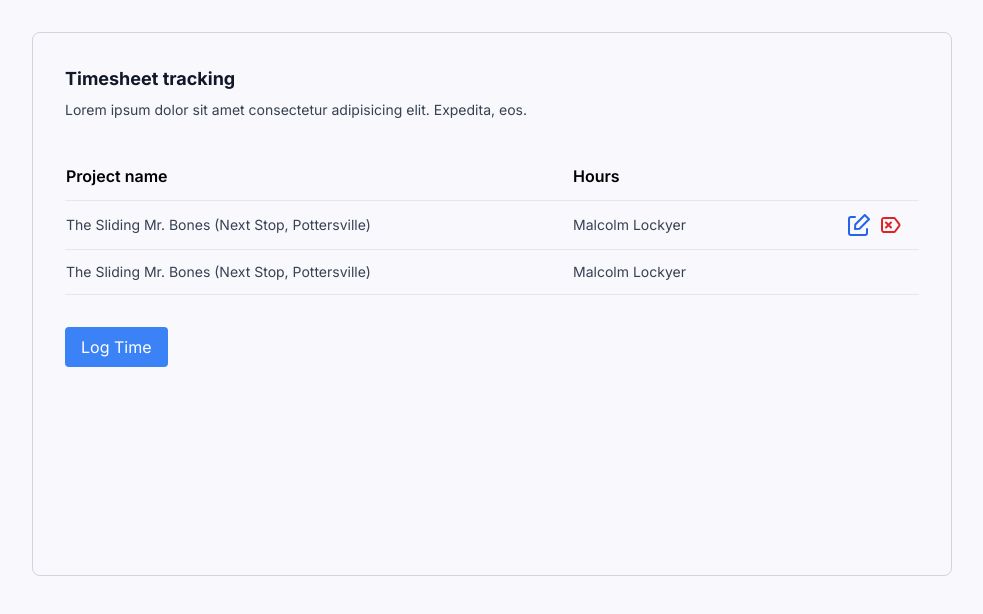
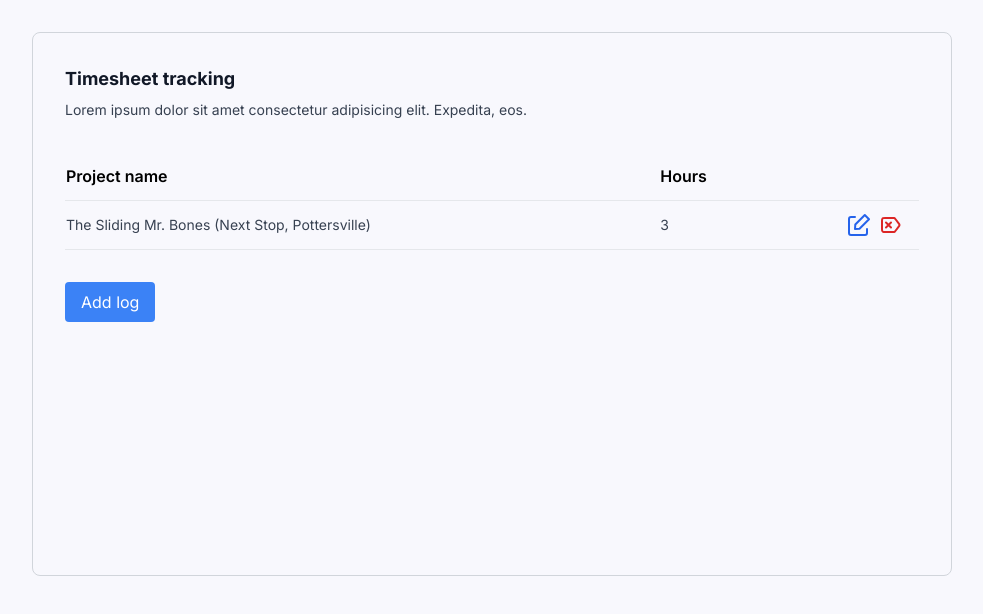
Before and after one commit to martpika/timesheet-tracking, a Next.js app: page / in a window 1280 px wide. Shown: the top 614 px of the page, without its empty margins (148-1131 px from the left). Built offline with nearby package versions, Linux system fonts and the light colour scheme.

Commit message:
connected store to the page

```diff
--- a/src/app/components/modal/timesheet/hook.ts
+++ b/src/app/components/modal/timesheet/hook.ts
@@ -1,3 +1,4 @@
+import { addTimesheet } from "@/app/store/timesheet"
 import { zodResolver } from "@hookform/resolvers/zod"
 import {
   useEffect,
@@ -11,10 +12,12 @@ import { z } from "zod"
 const formSchema = z.object({
   name: z
     .string()
-    .min(4, "Please enter the name"),
+    .min(4, "Minimum of 4 characters"),
   hours: z
-    .number()
-    .gt(0, "Should be minimum of 1 hour")
+    .string()
+    .refine(val => parseInt(val) > 0, {
+      message: "Minimum of 1 hour"
+    })
 })
 
 type FormSchema = z.TypeOf<typeof formSchema>
@@ -31,7 +34,16 @@ export const useTimesheet = () =>{
   })
   const [ isTimesheetSuccess, setIsTimesheetSuccess ] = useState(false)
 
+
   const submitHandler: SubmitHandler<FormSchema> = async(data) =>{
+    if ( isTimesheetSuccess ) return
+
+    setIsTimesheetSuccess(false)
+    addTimesheet({
+      name: data.name,
+      hours: parseInt(data.hours)
+    })
+    setIsTimesheetSuccess(true)
     reset()
   }
 
@@ -39,7 +51,7 @@ export const useTimesheet = () =>{
     if ( isTimesheetSuccess ) {
       const timeout = setTimeout(() =>{
         setIsTimesheetSuccess(false)
-      }, 5000)
+      }, 3000)
 
       return () => { clearTimeout(timeout) }
     }
--- a/src/app/components/modal/timesheet/timesheet.tsx
+++ b/src/app/components/modal/timesheet/timesheet.tsx
@@ -38,8 +38,7 @@ const Timesheet = ({ exit }: FormProps) =>{
             className="block w-full border-b border-b-gray-400 bg-transparent py-1 pl-1 outline-none focus-within:font-medium"
             type="text"
             name="name"
-            id="name"
-            required />
+            id="name" />
           { !!formErrors.name?.message && <p className="text-red-600 text-[clamp(14px,3vw,16px)]">{ formErrors.name.message }</p> }
         </div>
         <div className="mb-[clamp(16px,4vw,32px)]">
@@ -50,10 +49,9 @@ const Timesheet = ({ exit }: FormProps) =>{
           <input
             { ...register("hours") }
             className="block w-full border-b border-b-gray-400 bg-transparent py-1 pl-1 outline-none focus-within:font-medium"
-            type="hours"
+            type="number"
             name="hours"
-            id="hours"
-            required />
+            id="hours" />
           { !!formErrors.hours?.message && <p className="text-red-600 text-[clamp(14px,3vw,16px)]">{ formErrors.hours.message }</p> }
         </div>
         <motion.button
@@ -79,7 +77,7 @@ const Timesheet = ({ exit }: FormProps) =>{
               opacity: 0,
               x: "100%"
             }}
-            className="rounded-lg rounded-r-none rounded-br-none bg-dark-one text-white py-4 px-8 fixed right-0 top-0">
+            className="rounded-lg rounded-r-none rounded-br-none bg-gray-900 text-white py-4 px-8 fixed right-0 top-0">
             <p className="text-[clamp(14px,3vw,18px)]">Log successfully added!!</p>
           </motion.div>
         ) }
--- a/src/app/page.tsx
+++ b/src/app/page.tsx
@@ -8,12 +8,39 @@ import { useExpansion } from "./lib/hooks/useExpansion"
 import {
   motion,
   AnimatePresence } from "framer-motion"
+import { useTimesheetStore } from "./store/timesheet"
 
 
 const Page = () =>{
   const {
     isExpanded,
     handleExpansion } = useExpansion()
+  const { data: timesheets } = useTimesheetStore()
+
+  const renderTimesheet = () =>{
+    const mappedTimesheet = timesheets.map(data => (
+      <tr className="border-t border-gray-200">
+        <td className="pr-4 py-3 text-sm text-gray-700">{ data.name }</td>
+        <td className="pr-4 py-3 text-sm text-gray-700">{ data.hours }</td>
+        <td className="pr-4 py-3">
+          <div className="flex justify-end">
+            <button className="text-blue-600 mr-2">
+              <div className=" h-6 w-6">
+                <EditIcon />
+              </div>
+            </button>
+            <button className="text-red-600">
+              <div className=" h-6 w-6">
+                <DeleteIcon />
+              </div>
+            </button>
+          </div>
+        </td>
+      </tr>
+    ))
+
+    return mappedTimesheet
+  }
 
   return (
     <main className="bg-[#f8f8fd] min-h-screen pt-8 px-4">
@@ -32,37 +59,18 @@ const Page = () =>{
               </tr>
             </thead>
             <tbody className=" border-b border-gray-200">
-              <tr className="border-t border-gray-200">
-                <td className="pr-4 py-3 text-sm text-gray-700">The Sliding Mr. Bones (Next Stop, Pottersville)</td>
-                <td className="pr-4 py-3 text-sm text-gray-700">Malcolm Lockyer</td>
-                <td className="pr-4 py-3">
-                  <div className="flex justify-end">
-                    <button className="text-blue-600 mr-2">
-                      <div className=" h-6 w-6">
-                        <EditIcon />
-                      </div>
-                    </button>
-                    <button className="text-red-600">
-                      <div className=" h-6 w-6">
-                        <DeleteIcon />
-                      </div>
-                    </button>
-                  </div>
-                </td>
-              </tr>
-              <tr className="border-t border-gray-2">
-                <td className="pr-4 py-3 text-sm text-gray-700">The Sliding Mr. Bones (Next Stop, Pottersville)</td>
-                <td className="pr-4 py-3 text-sm text-gray-700">Malcolm Lockyer</td>
-              </tr>
+              { renderTimesheet() }
             </tbody>
           </table>
         </div>
-        <button
+        <motion.button
           className=" bg-blue-500 text-white py-2 px-4 rounded"
           onClick={ handleExpansion }
-          aria-expanded={ isExpanded }>
-            Log Time
-        </button>
+          aria-expanded={ isExpanded }
+          whileHover={{
+            y: "-5%"
+          }}>Add log
+        </motion.button>
         <AnimatePresence>
           { isExpanded && (
             <BaseModal exit={ handleExpansion }>
--- a/src/app/store/timesheet/index.ts
+++ b/src/app/store/timesheet/index.ts
@@ -2,18 +2,25 @@ import { create } from "zustand"
 import { createSelectors } from ".."
 
 
+type TimesheetData = {
+  name: string
+  hours: number
+}
+
 export type TimesheetState = {
-  data: {
-    name: string
-    hours: number
-  }[]
+  data: TimesheetData[]
 }
 
 export const useTimesheetStoreBase = create<TimesheetState>(() => ({
-  data: []
+  data: [
+    {
+      name: "The Sliding Mr. Bones (Next Stop, Pottersville)",
+      hours: 3
+    }
+  ]
 }))
 
-export const addTimesheet = ( newInformation: TimesheetState["data"]) => useTimesheetStoreBase.setState(state => ({
+export const addTimesheet = ( newInformation: TimesheetData) => useTimesheetStoreBase.setState(state => ({
   data: state.data.concat(newInformation)
 }))
 
```
